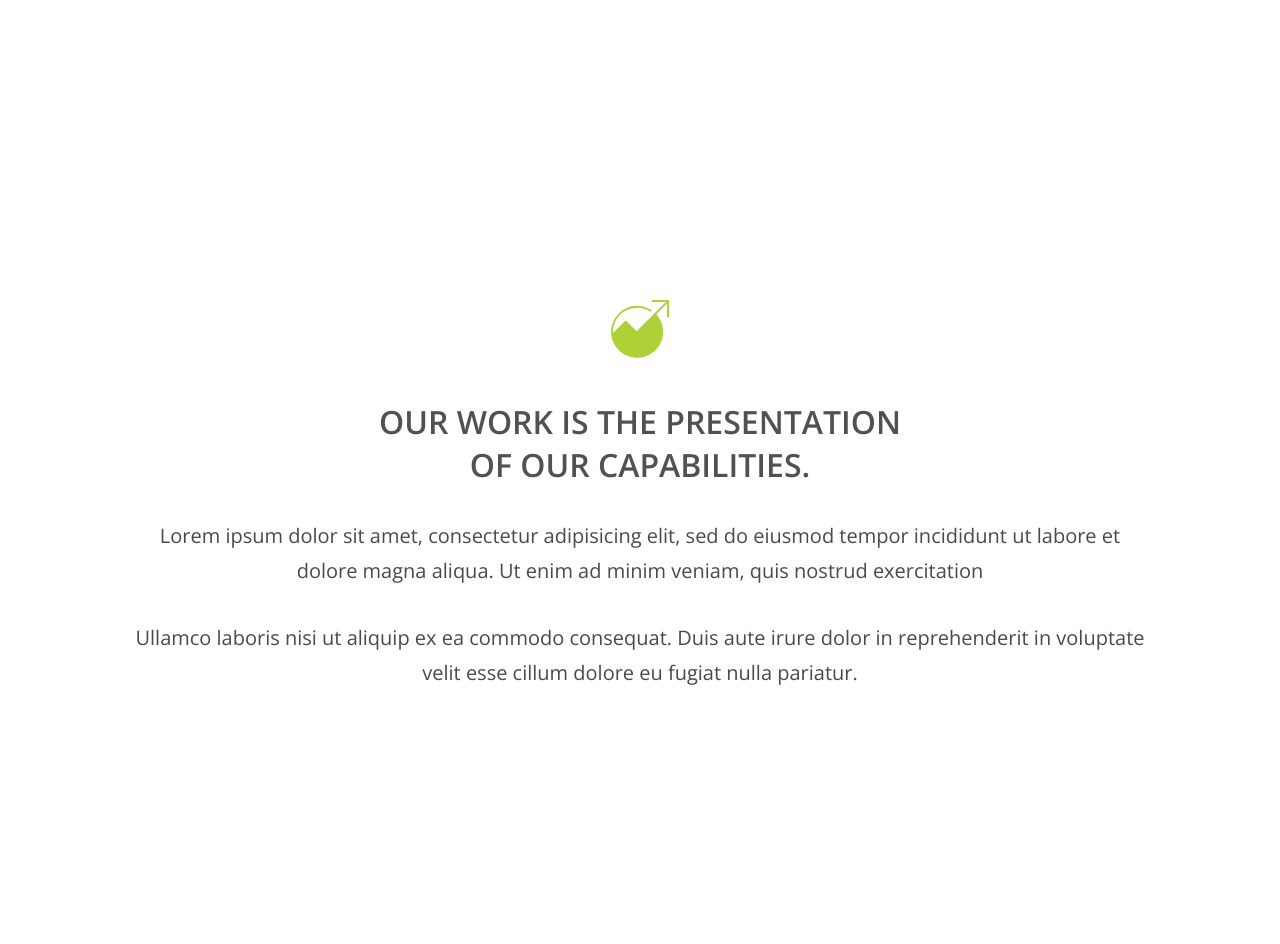
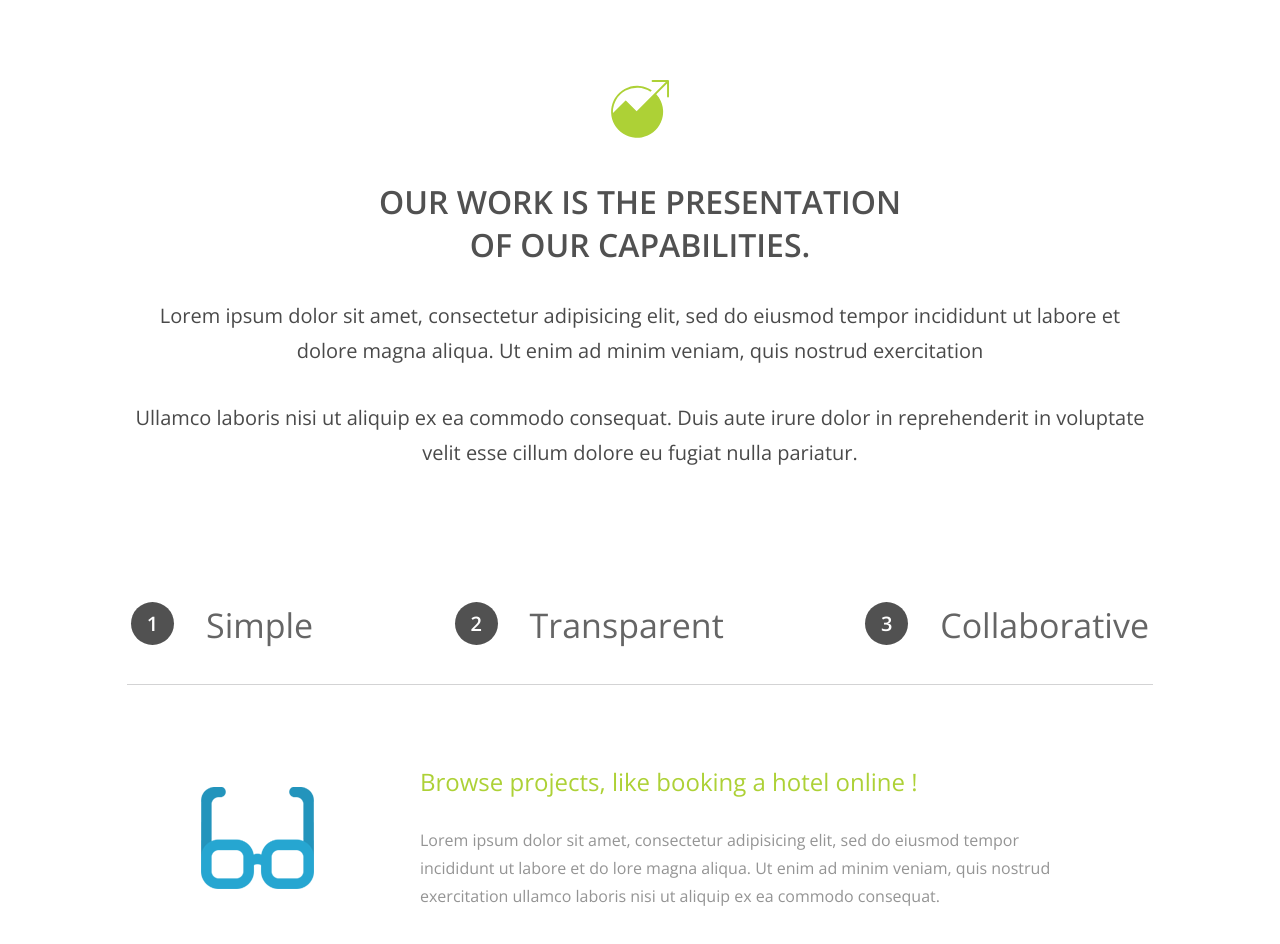
Before and after one commit to konman1989/react-app, a React (Create React App) app in the folder my-app/: page / in a window 1280 px wide. Shown: the part 680-1624 px from the top of the page. Built offline with nearby package versions, Linux system fonts and the light colour scheme.

Commit message:
implement about section

```diff
--- a/my-app/src/components/AboutSection/index.js
+++ b/my-app/src/components/AboutSection/index.js
@@ -2,10 +2,13 @@ import React from "react";
 
 import ContentWidthLimiter from "../ContentWidthLimiter";
 import ImageWrapper from "../ImageWrapper";
+import NavbarAbout from "../NavbarAbout";
+import SliderAbout from "../SliderAbout";
 import aboutIcon from "./../../assets/images/about-icon.svg";
 
 import "./styles.scss";
 
+//TODO add onclick navigation
 function AboutSection() {
   return (
     <section className="about">
@@ -30,6 +33,8 @@ function AboutSection() {
               eu fugiat nulla pariatur.
             </p>
           </div>
+          <NavbarAbout />
+          <SliderAbout />
         </div>
       </ContentWidthLimiter>
     </section>
--- a/my-app/src/components/AboutSection/styles.scss
+++ b/my-app/src/components/AboutSection/styles.scss
@@ -11,6 +11,7 @@
 
   &__text {
     padding-top: 42px;
+    margin-bottom: 132px;
 
     h2 {
       font-size: 32px;
--- a/my-app/src/components/ImageWrapper/index.js
+++ b/my-app/src/components/ImageWrapper/index.js
@@ -2,10 +2,10 @@ import React from "react";
 
 import "./styles.scss";
 
-function ImageWrapper(props) {
+function ImageWrapper({ className, name, src }) {
   return (
-    <div className={`image-wrapper ${props.className}`}>
-      <img src={props.src} alt={props.name} />
+    <div className={`image-wrapper ${className}`}>
+      <img src={src} alt={name} />
     </div>
   );
 }
--- a/my-app/src/components/ImageWrapper/styles.scss
+++ b/my-app/src/components/ImageWrapper/styles.scss
@@ -3,4 +3,9 @@
     width: 58px;
     height: 58px;
   }
+
+  &--glasses {
+    width: 113px;
+    height: 102px;
+  }
 }
--- a/my-app/src/components/Navbar/styles.scss
+++ b/my-app/src/components/Navbar/styles.scss
@@ -6,7 +6,6 @@
 
   &__item {
     margin-left: 32px;
-    text-decoration: none;
     text-transform: uppercase;
     font-weight: 600;
     color: $grey1;
--- /dev/null
+++ b/my-app/src/components/NavbarAbout/index.js
@@ -0,0 +1,26 @@
+import React from "react";
+
+import "./styles.scss";
+
+const navbarList = [
+  { name: "simple", to: "simple" },
+  { name: "transparent", to: "transparent" },
+  { name: "collaborative", to: "collaborative" },
+];
+
+function NavbarAbout() {
+  return (
+    <nav className="navbar-about">
+      {navbarList.map((item, index) => {
+        return (
+          <a className="navbar-about__item" href={`#${item.to}`}>
+            <span className="navbar-about__icon">{index + 1}</span>
+            <p className="navbar-about__text">{item.name}</p>
+          </a>
+        );
+      })}
+    </nav>
+  );
+}
+
+export default NavbarAbout;
--- /dev/null
+++ b/my-app/src/components/NavbarAbout/styles.scss
@@ -0,0 +1,40 @@
+@import "./../../styles/colors";
+
+.navbar-about {
+  width: 100%;
+  display: flex;
+  align-items: center;
+  justify-content: space-between;
+  padding: 0 4px 36px 4px;
+  border-bottom: 1px solid rgba($grey4, 0.3);
+  margin-bottom: 80px;
+
+  &__item {
+    display: flex;
+  }
+
+  &__icon {
+    display: flex;
+    align-items: center;
+    justify-content: center;
+    height: 43px;
+    width: 43px;
+    border-radius: 50%;
+    background-color: $grey3;
+    color: $white;
+    font-size: 20px;
+    font-weight: 600;
+    margin-right: 32px;
+  }
+
+  &__text {
+    font-size: 34px;
+    font-weight: 300;
+    text-align: center;
+    color: $grey5;
+    text-transform: capitalize;
+    white-space: nowrap;
+  }
+
+
+}
--- /dev/null
+++ b/my-app/src/components/SliderAbout/index.js
@@ -0,0 +1,37 @@
+import React from "react";
+
+import ImageWrapper from "../ImageWrapper";
+import aboutGlasses from "./../../assets/images/about-glasses.svg";
+
+import "./styles.scss";
+
+const sliderList = [
+  {
+    img: aboutGlasses,
+    imgClassName: "image-wrapper--glasses",
+    imgName: "abou-glasses",
+    title: "Browse projects, like booking a hotel online !",
+    text:
+      "Lorem ipsum dolor sit amet, consectetur adipisicing elit, sed do eiusmod tempor incididunt ut labore et do lore magna aliqua. Ut enim ad minim veniam, quis nostrud exercitation ullamco laboris nisi ut aliquip ex ea commodo consequat.",
+  },
+];
+
+function SliderAbout() {
+  return sliderList.map((item) => {
+    return (
+      <div className="slider-about">
+        <ImageWrapper
+          className={item.imgClassName}
+          src={item.img}
+          name={item.imgName}
+        />
+        <div className="slider-about__text-wrapper">
+          <h2>{item.title}</h2>
+          <p>{item.text}</p>
+        </div>
+      </div>
+    );
+  });
+}
+
+export default SliderAbout;
--- /dev/null
+++ b/my-app/src/components/SliderAbout/styles.scss
@@ -0,0 +1,25 @@
+@import "./../../styles/colors";
+
+.slider-about {
+  display: flex;
+  align-items: center;
+  max-width: 878px;
+
+  &__text-wrapper {
+    margin-left: 106px;
+
+    h2 {
+      font-size: 24px;
+      color: $green-pale;
+      font-weight: 400;
+      margin-bottom: 28px;
+    }
+
+    p {
+      font-size: 16px;
+      opacity: 0.67;
+      color: $grey6;
+      line-height: 1.75;
+    }
+  }
+}
--- a/my-app/src/styles/colors.scss
+++ b/my-app/src/styles/colors.scss
@@ -3,5 +3,7 @@ $grey1: #666666;
 $grey2: #707173;
 $grey3: #515151;
 $grey4: #6d6e70;
+$grey5: #656565;
+$grey6: #606060;
 $green-pale: #ADD136;
 $green: #99c50a;
--- a/my-app/src/styles/fonts.scss
+++ b/my-app/src/styles/fonts.scss
@@ -1,4 +1,4 @@
-@import url("https://fonts.googleapis.com/css2?family=Open+Sans:wght@200;400;600;700;900&display=swap");
+@import url("https://fonts.googleapis.com/css2?family=Open+Sans:wght@200;300;400;600;700;900&display=swap");
 
 @import url("https://fonts.googleapis.com/css2?family=Nunito:ital,wght@0,400;0,900;1,700&display=swap");
 
--- a/my-app/src/styles/reboot.scss
+++ b/my-app/src/styles/reboot.scss
@@ -28,3 +28,7 @@ button {
 	cursor: pointer;
 	outline: none;
 }
+
+a {
+	text-decoration: none;
+}
```
Also changed, not shown: my-app/src/assets/images/about-glasses.svg (added).
